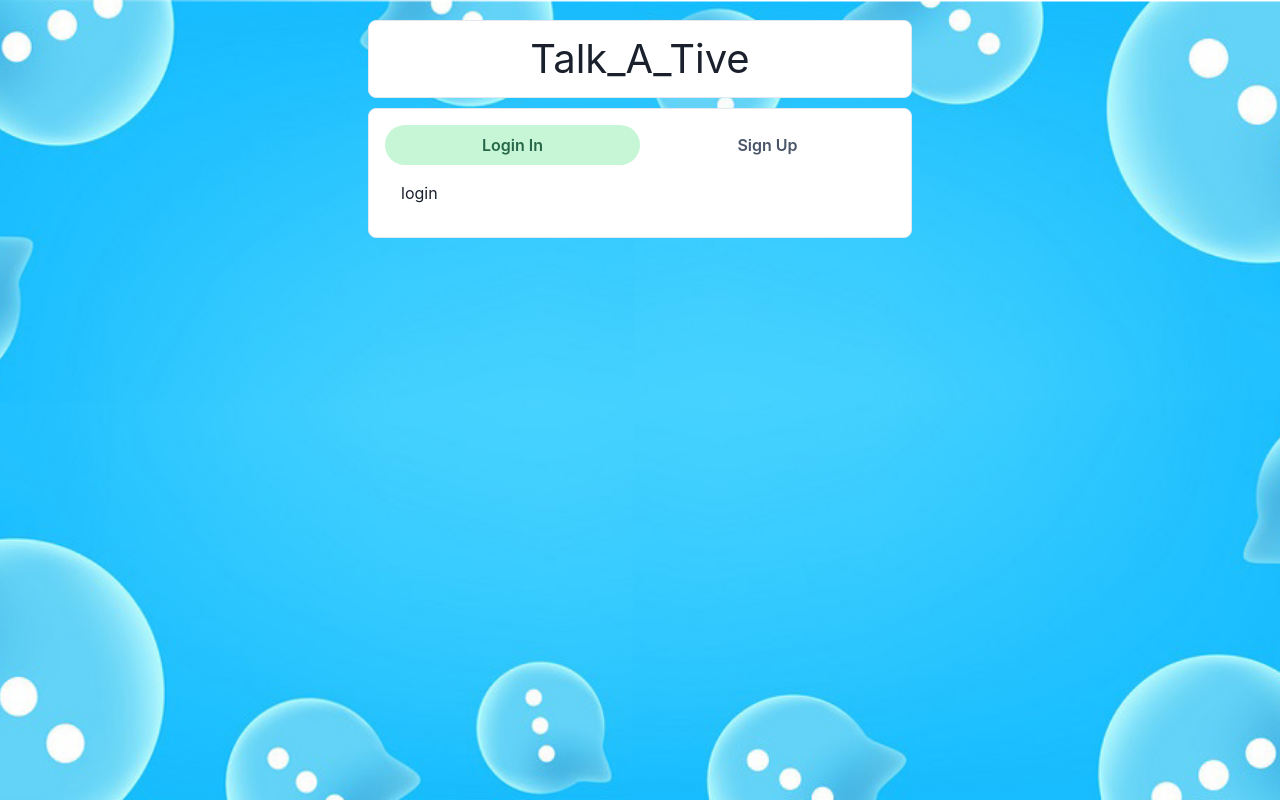
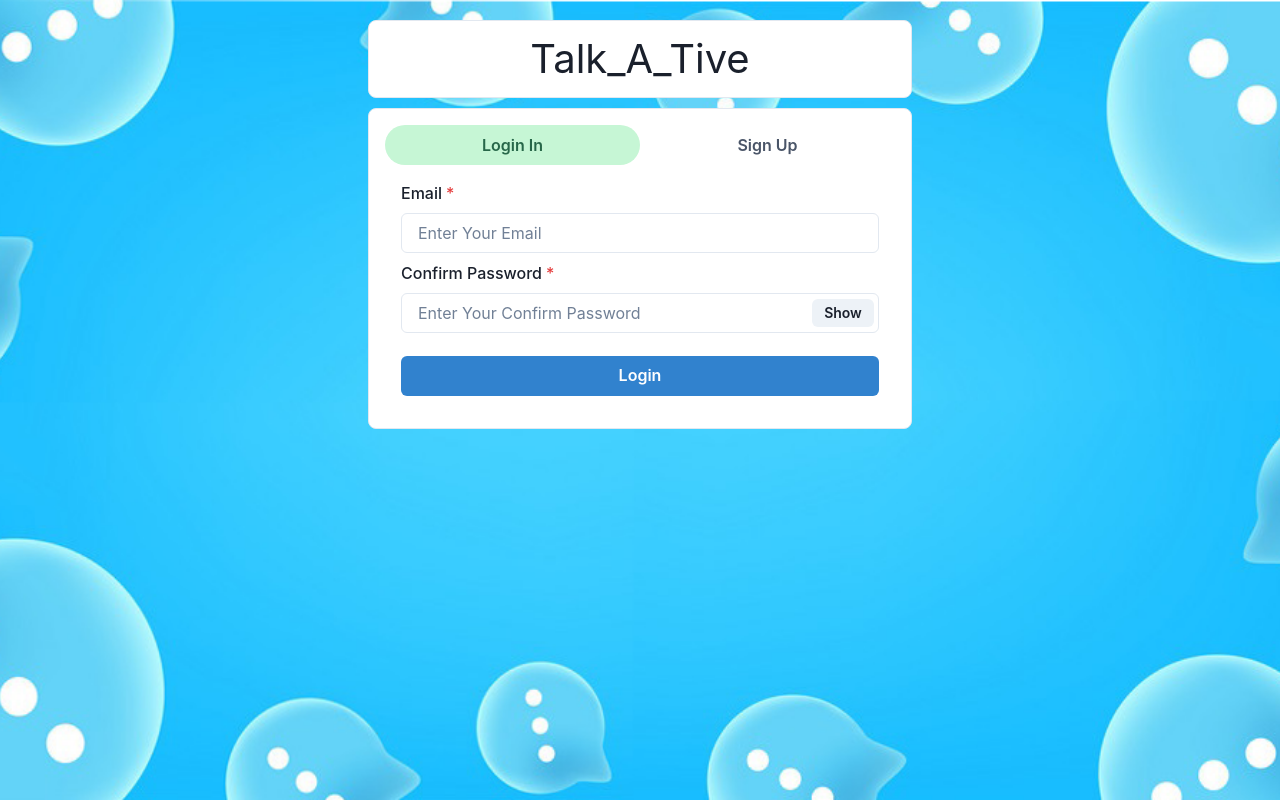
Before and after one commit to siamalrafi/chatting_app, a React (Create React App) app in the folder frontend/: page / in a window 1280 px wide. Built offline with nearby package versions, Linux system fonts and the light colour scheme; a web font is replaced by a local one.

Commit message:
This is the wonderfull design

```diff
--- a/frontend/src/Pages/Auth/Login.jsx
+++ b/frontend/src/Pages/Auth/Login.jsx
@@ -1,10 +1,54 @@
-import React from 'react';
+import React, { useState } from 'react';
+import { Button, FormControl, FormLabel, Input, InputGroup, InputRightElement, useStatStyles, VStack } from '@chakra-ui/react';
+
+
 
 const Login = () => {
+    const [show, setShow] = useState();
+    const [email, setEmail] = useState();
+    const [password, setPassword] = useState();
+
+
+    const SubmitHandler = () => {
+        console.log();
+    };
+
+
     return (
-        <div>
-            <h1>loren</h1>
-        </div>
+        <VStack>
+
+            <FormControl id="email" isRequired>
+                <FormLabel>Email</FormLabel>
+                <Input
+                    placeholder='Enter Your Email'
+                    onChange={(e) => setEmail(e.target.value)}></Input>
+            </FormControl>
+
+            <FormControl id="Confirm Password" isRequired>
+                <FormLabel>Confirm Password</FormLabel>
+                <InputGroup>
+                    <Input type={show ? "text" : "password"}
+                        placeholder='Enter Your Confirm Password'
+                        onChange={(e) => setPassword(e.target.value)}></Input>
+
+                    <InputRightElement width="4.5rem">
+                        <Button h="1.75rem" size="sm"
+                            onClick={() => setShow(!show)}>
+                            {show ? "Hide" : "Show"}
+                        </Button>
+                    </InputRightElement>
+                </InputGroup>
+            </FormControl>
+
+
+            <Button colorScheme="blue" width="100%" style={{ marginTop: 15 }}
+                onClick={SubmitHandler}>
+                Login
+            </Button>
+
+
+
+        </VStack>
     );
 };
 
--- a/frontend/src/Pages/Auth/SignUp.jsx
+++ b/frontend/src/Pages/Auth/SignUp.jsx
@@ -10,6 +10,13 @@ const SignUp = () => {
     const [confirmPass, setConfirmPass] = useState();
     const [pic, setPic] = useState();
 
+    const postDetails = () => {
+
+    };
+
+    const SubmitHandler = () => {
+
+    }
 
 
     return (
@@ -26,7 +33,6 @@ const SignUp = () => {
                     placeholder='Enter Your Email'
                     onChange={(e) => setName(e.target.value)}></Input>
             </FormControl>
-
             <FormControl id="password" isRequired>
                 <FormLabel>Password</FormLabel>
                 <InputGroup>
@@ -43,16 +49,40 @@ const SignUp = () => {
 
                 </InputGroup>
             </FormControl>
+            <FormControl id="Confirm Password" isRequired>
+                <FormLabel>Confirm Password</FormLabel>
+                <InputGroup>
+                    <Input type={show ? "text" : "password"}
+                        placeholder='Enter Your Confirm Password'
+                        onChange={(e) => setName(e.target.value)}></Input>
+
+                    <InputRightElement width="4.5rem">
+                        <Button h="1.75rem" size="sm"
+                            onClick={() => setShow(!show)}>
+                            {show ? "Hide" : "Show"}
+                        </Button>
+                    </InputRightElement>
+                </InputGroup>
+            </FormControl>
+
+            <FormControl id="pic">
+                <FormLabel>
+                    Upload Your Picture
+                </FormLabel>
+                <Input type="file" p="1" accept="image/"
+                    onChange={(e) => postDetails(e.target.files[0])}>
+
+                </Input>
+            </FormControl>
+
+
+            <Button colorScheme="blue" width="100%" style={{ marginTop: 15 }}
+                onClick={SubmitHandler}>
+                Register
+            </Button>
 
 
 
-
-            <FormControl id="confirm-password" isRequired>
-                <FormLabel>Confirm-password</FormLabel>
-                <Input type="password"
-                    placeholder='Enter Your confirm-password'
-                    onChange={(e) => setName(e.target.value)}></Input>
-            </FormControl>
         </VStack>
     );
 };
--- a/frontend/src/Pages/HomePage.jsx
+++ b/frontend/src/Pages/HomePage.jsx
@@ -1,6 +1,7 @@
 import React from 'react';
 import { Box, Center, Container, Tab, TabList, TabPanel, TabPanels, Tabs, Text } from '@chakra-ui/react'
 import SignUp from './Auth/SignUp';
+import Login from './Auth/Login';
 
 
 
@@ -34,7 +35,7 @@ const HomePage = () => {
                     </TabList>
                     <TabPanels>
                         <TabPanel>
-                            login
+                            <Login />
                         </TabPanel>
                         <TabPanel>
                             <SignUp />
```
